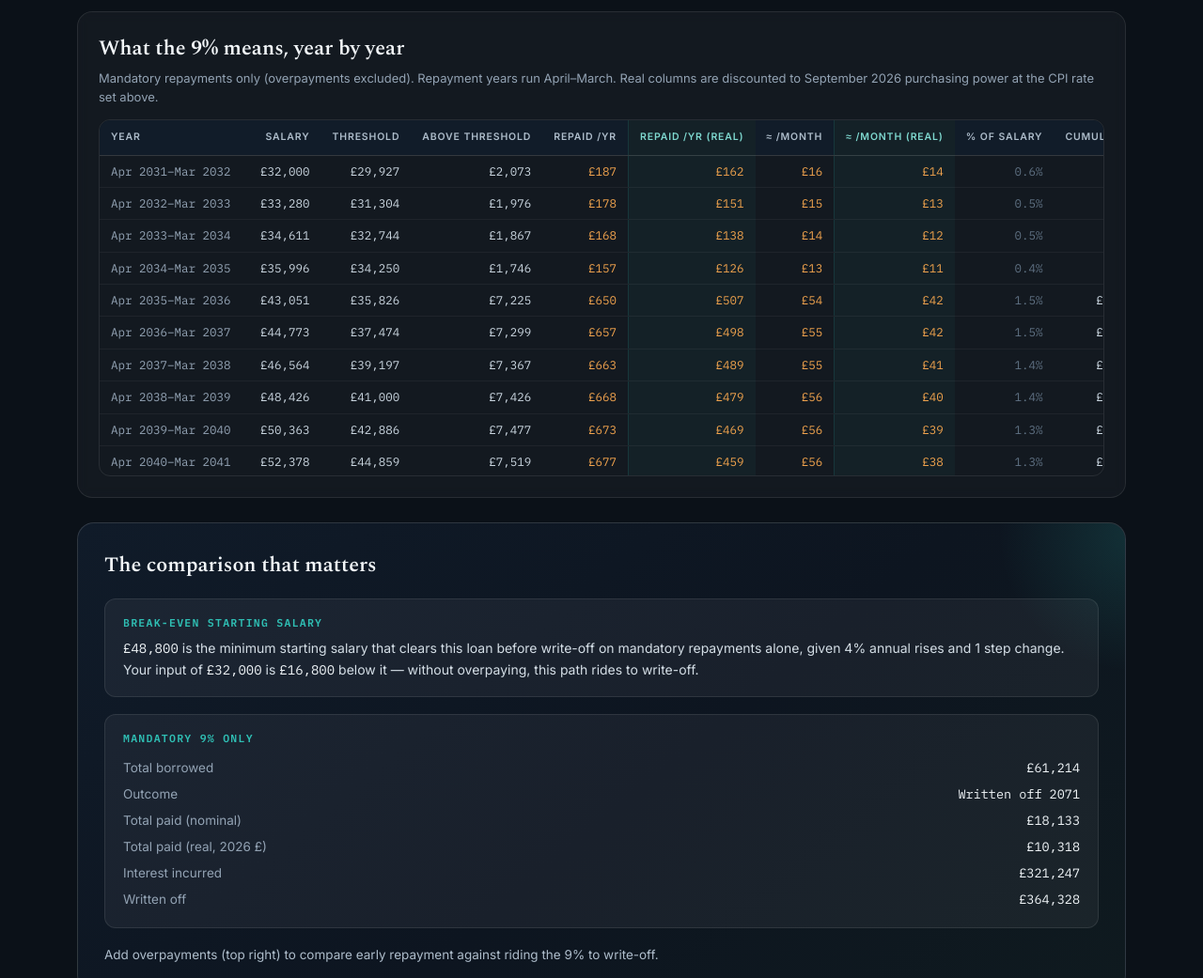
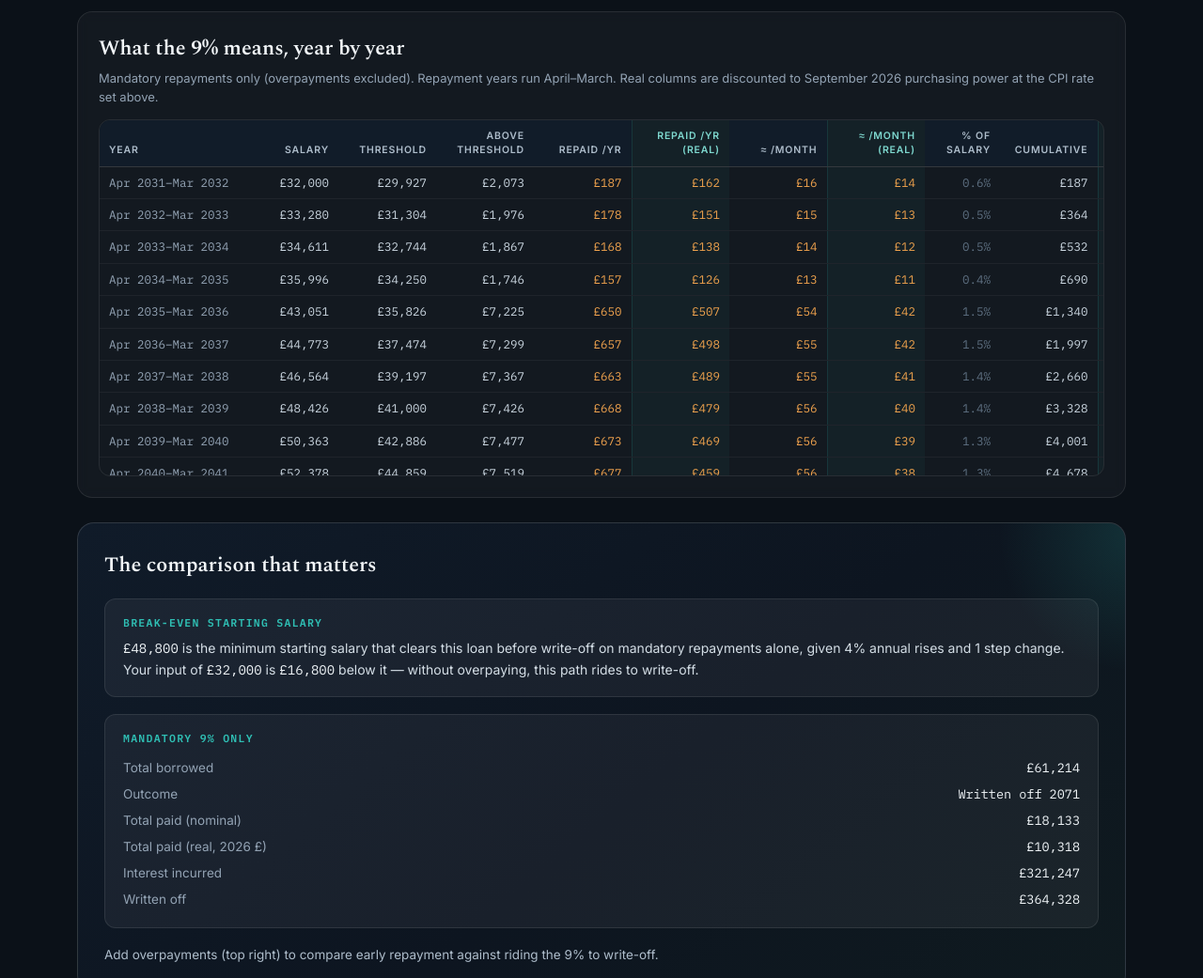
Before and after one commit to bt30530/Student-Loans, a plain HTML site: page index.html in a window 1280 px wide. Shown: the part 1720-2761 px from the top of the page at 94% size. Drawn offline with nearby package versions, Linux system fonts and the light colour scheme.

Commit message:
Update index.html with plan5 version
Co-Authored-By: Claude Sonnet 5 <noreply@anthropic.com>

```diff
--- a/index.html
+++ b/index.html
@@ -142,12 +142,17 @@
   /* ————— table ————— */
   .tablewrap{max-height:380px; overflow:auto; border:1px solid var(--line); border-radius:12px;}
   table{width:100%; border-collapse:collapse; font-family:'IBM Plex Mono',monospace; font-size:12.5px;
-    font-variant-numeric:tabular-nums;}
+    font-variant-numeric:tabular-nums; table-layout:fixed;}
   thead th{position:sticky; top:0; z-index:2; background:#111C29; color:#AEBDCB; font-family:'Inter',sans-serif;
     font-size:10.5px; letter-spacing:.08em; text-transform:uppercase; font-weight:600;
-    text-align:right; padding:10px 12px; white-space:nowrap; border-bottom:1px solid var(--line2);}
+    text-align:right; padding:10px 10px; white-space:normal; line-height:1.35; vertical-align:bottom;
+    border-bottom:1px solid var(--line2);}
   thead th:first-child{text-align:left;}
-  tbody td{padding:7px 12px; text-align:right; border-bottom:1px solid rgba(255,255,255,.05); white-space:nowrap; color:#CBD7E1;}
+  th.moneycol,td.moneycol{width:104px;}
+  th.yearcol,td.yearcol{width:150px;}
+  th.pctcol,td.pctcol{width:80px;}
+  tbody td{padding:7px 10px; text-align:right; border-bottom:1px solid rgba(255,255,255,.05); white-space:nowrap;
+    overflow:hidden; text-overflow:ellipsis; color:#CBD7E1;}
   tbody td:first-child{text-align:left; color:var(--muted);}
   tbody tr{transition:background .15s ease;}
   tbody tr:hover{background:rgba(47,191,180,.06);}
@@ -180,6 +185,8 @@
     color:#F3C2CB; border-radius:10px; padding:10px 14px; font-size:13px; margin-bottom:18px;}
 
   footer{font-size:12px; color:var(--faint); line-height:1.7; max-width:88ch;}
+  .buildstamp{font-family:'IBM Plex Mono',monospace; font-size:11px; color:var(--faint);
+    letter-spacing:.03em; margin-bottom:10px;}
 </style>
 </head>
 <body>
@@ -302,12 +309,13 @@
     <div class="tablewrap">
       <table>
         <thead><tr>
-          <th>Year</th><th>Salary</th><th>Threshold</th><th>Above threshold</th>
-          <th>Repaid /yr</th><th class="realcol">Repaid /yr (real)</th>
-          <th>≈ /month</th><th class="realcol">≈ /month (real)</th>
-          <th>% of salary</th>
-          <th>Cumulative</th><th class="realcol">Cumulative (real)</th>
-          <th>Balance</th>
+          <th class="yearcol">Year</th>
+          <th class="moneycol">Salary</th><th class="moneycol">Threshold</th><th class="moneycol">Above threshold</th>
+          <th class="moneycol">Repaid /yr</th><th class="moneycol realcol">Repaid /yr (real)</th>
+          <th class="moneycol">≈ /month</th><th class="moneycol realcol">≈ /month (real)</th>
+          <th class="pctcol">% of salary</th>
+          <th class="moneycol">Cumulative</th><th class="moneycol realcol">Cumulative (real)</th>
+          <th class="moneycol">Balance</th>
         </tr></thead>
         <tbody id="tbody"></tbody>
       </table>
@@ -325,6 +333,7 @@
   </section>
 
   <footer class="reveal">
+    <p class="buildstamp">Last built 2026-07-13 21:05 UTC</p>
     <p>A model, not financial advice.  Confirmed 2026/27 Student Finance England rates; the away-outside-London
     minimum maintenance figure is an estimate (~£4,896).  Threshold uprating from April 2027 per announced policy.
     Real-terms figures discount each payment at CPI back to September 2026.  Ignores postgraduate loans, part
@@ -652,13 +661,13 @@ function update() {
     const above = Math.max(0, r.salary - r.threshold);
     const pct = r.salary > 0 ? (r.yearPaid / r.salary) * 100 : 0;
     tr.innerHTML =
-      "<td>Apr " + (r.year - 1) + "\u2013Mar " + r.year + "</td>" +
-      "<td>" + gbp(r.salary) + "</td><td>" + gbp(r.threshold) + "</td><td>" + gbp(above) + "</td>" +
-      "<td class='amber'>" + gbp(r.yearPaid) + "</td><td class='amber realcol'>" + gbp(r.yearPaidReal) + "</td>" +
-      "<td class='amber'>" + gbp(r.yearPaid / 12) + "</td><td class='amber realcol'>" + gbp(r.yearPaidReal / 12) + "</td>" +
-      "<td class='dim'>" + pct.toFixed(1) + "%</td>" +
-      "<td>" + gbp(r.paidNom) + "</td><td class='realcol'>" + gbp(r.paidReal) + "</td>" +
-      "<td>" + (r.balance === 0 ? "cleared" : gbp(r.balance)) + "</td>";
+      "<td class='yearcol'>Apr " + (r.year - 1) + "\u2013Mar " + r.year + "</td>" +
+      "<td class='moneycol'>" + gbp(r.salary) + "</td><td class='moneycol'>" + gbp(r.threshold) + "</td><td class='moneycol'>" + gbp(above) + "</td>" +
+      "<td class='moneycol amber'>" + gbp(r.yearPaid) + "</td><td class='moneycol amber realcol'>" + gbp(r.yearPaidReal) + "</td>" +
+      "<td class='moneycol amber'>" + gbp(r.yearPaid / 12) + "</td><td class='moneycol amber realcol'>" + gbp(r.yearPaidReal / 12) + "</td>" +
+      "<td class='pctcol dim'>" + pct.toFixed(1) + "%</td>" +
+      "<td class='moneycol'>" + gbp(r.paidNom) + "</td><td class='moneycol realcol'>" + gbp(r.paidReal) + "</td>" +
+      "<td class='moneycol'>" + (r.balance === 0 ? "cleared" : gbp(r.balance)) + "</td>";
     tbody.appendChild(tr);
     if (r.balance === 0) break;
   }
```
